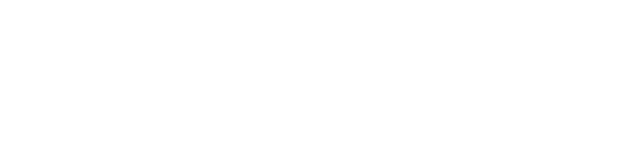
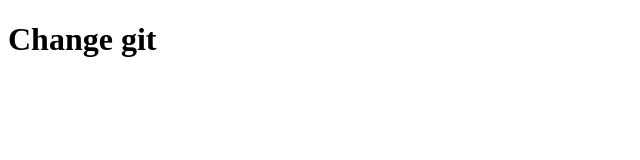
Before and after one commit to anisur770/git-project, a plain HTML site: page index.html in a window 1280 px wide. Shown: the whole page, without its empty margins (0-640 px from the left). Drawn offline with Linux system fonts and the light colour scheme.

Commit message:
commited

```diff
--- a/index.html
+++ b/index.html
@@ -6,6 +6,6 @@
     <title>Document</title>
 </head>
 <body>
-
+    <h1>Change git</h1>
 </body>
 </html>
```
